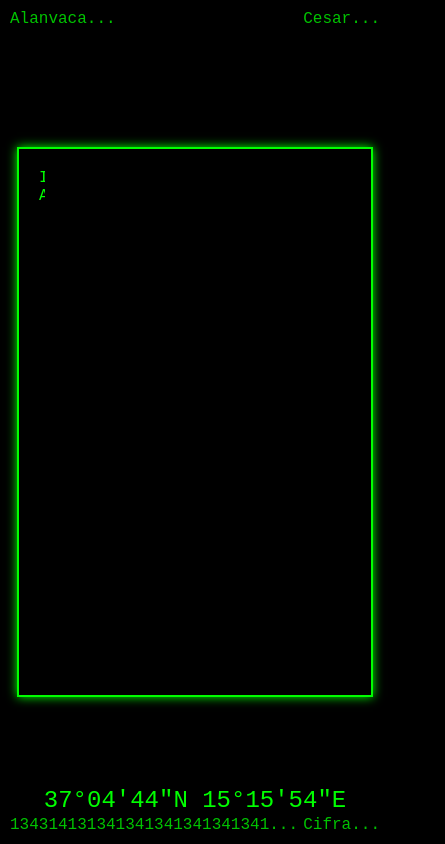
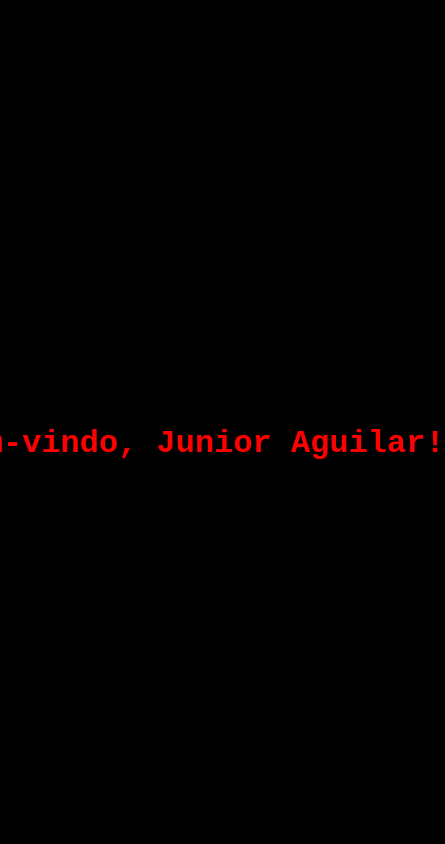
Before and after one commit to Saul-cs/Saul-cs.github.io, a plain HTML site: page index.html in a window 390 px wide. Shown: the whole page, 445 px wide, since content can reach past the window. Drawn offline with Linux system fonts and the light colour scheme.

Commit message:
Add files via upload

```diff
--- a/index.html
+++ b/index.html
@@ -3,197 +3,203 @@
 <head>
   <meta charset="UTF-8">
   <meta name="viewport" content="width=device-width, initial-scale=1.0">
-    <title>onfakjfsmas,f,,r,,,r,,</title>
+  <title>jhy$#%%##TBfjj'''..,;</title>
+  <audio id="background-music" src="COD.mp3" preload="auto" loop></audio>
   <style>
     body {
-            background-color: black;
-            color: #00FF00;
-            font-family: "Courier New", Courier, monospace;
+      margin: 0;
+      padding: 0;
+      background: black;
+      overflow: hidden;
       display: flex;
-            flex-direction: column;
       justify-content: center;
       align-items: center;
       height: 100vh;
-            margin: 0;
+      font-family: 'Courier New', Courier, monospace;
     }
-        .welcome-message {
-            font-size: 48px;
+
+    #welcome-message {
+      color: red;
+      font-size: 32px;
+      position: absolute;
+      top: 50%;
+      left: 50%;
+      transform: translate(-50%, -50%);
       text-align: center;
-            animation: fade-in 3s ease-in-out forwards;
+      white-space: nowrap;
+      opacity: 0;
+      animation: fadeIn 3s ease-in-out forwards, static 3s ease-in-out 3s forwards, fadeOut 3s ease-in-out 6s forwards;
     }
-        @keyframes fade-in {
-            0% {
-                opacity: 0;
+
+    @keyframes fadeIn {
+      0% { opacity: 0; }
+      100% { opacity: 1; }
     }
-            100% {
-                opacity: 1;
+
+    @keyframes static {
+      0% { opacity: 1; }
+      100% { opacity: 1; }
     }
-        }
-        .console {
-            display: none; /* Esconde o console inicialmente */
-            width: 80%;
-            max-width: 800px;
-            height: 60%;
-            overflow-y: auto;
-            border: 2px solid #00FF00;
-            padding: 20px;
-            box-shadow: 0 0 10px #00FF00;
-        }
-        .line {
-            white-space: nowrap;
-            overflow: hidden;
-            border-right: 2px solid;
-            width: 0;
-            animation: typing 4s steps(50, end), blink-caret 0.75s step-end infinite;
-        }
-        @keyframes typing {
-            from { width: 0 }
-            to { width: 100% }
-        }
-        @keyframes blink-caret {
-            from, to { border-color: transparent }
-            50% { border-color: #00FF00 }
-        }
-        .random-line {
-            color: #00FF00;
-            animation: random-flicker 3s infinite alternate;
-        }
-        @keyframes random-flicker {
+
+    @keyframes fadeOut {
       0% { opacity: 1; }
-            50% { opacity: 0.8; }
-            100% { opacity: 0.3; }
-        }
-        .coordinates {
-            font-size: 24px;
-            margin-top: 20px;
-            text-align: center;
-            animation: fade-in 5s ease-in-out forwards;
-            position: fixed;
-            bottom: 30px;
-            color: #00FF00;
-        }
-        /* Estilo das mensagens ao redor da tela */
-        .floating-messages {
-            position: fixed;
-            color: #00FF00;
-            animation: fade 3s ease-in-out infinite;
-        }
-        @keyframes fade {
-            0% { opacity: 0; }
-            50% { opacity: 1; }
       100% { opacity: 0; }
     }
-        .message-top-left {
-            top: 10px;
-            left: 10px;
+
+    canvas {
+      display: block;
+      position: absolute;
+      top: 0;
+      left: 0;
+      width: 100%;
+      height: 100%;
+      z-index: -1;
     }
-        .message-top-right {
-            top: 10px;
-            right: 10px;
+
+    .binary-text {
+      color: red;
+      position: absolute;
+      font-size: 20px;
+      white-space: nowrap;
+      opacity: 0;
+      animation: fadeInOut 5s ease-in-out forwards;
     }
-        .message-bottom-left {
-            bottom: 10px;
-            left: 10px;
+
+    @keyframes fadeInOut {
+      0% { opacity: 0; }
+      20% { opacity: 1; }
+      80% { opacity: 1; }
+      100% { opacity: 0; }
     }
-        .message-bottom-right {
-            bottom: 10px;
-            right: 10px;
+
+    /* Estilo da área de entrada */
+    #input-area {
+      position: absolute;
+      bottom: 20px;
+      left: 50%;
+      transform: translateX(-50%);
+      width: 80%;
+      border: 2px solid red;
+      border-radius: 10px;
+      background-color: rgba(0, 0, 0, 0.7);
+      padding: 10px;
+      display: none; /* Oculta inicialmente */
+      flex-direction: row; /* Adiciona flexbox para alinhar os itens */
+    }
+
+    #input-field {
+      flex: 1; /* Faz o campo de entrada ocupar o espaço restante */
+      border: none;
+      background: transparent;
+      color: red;
+      font-size: 18px;
+      outline: none;
+    }
+
+    #send-button {
+      margin-left: 10px; /* Espaçamento entre o campo de entrada e o botão */
+      padding: 10px 15px;
+      border: none;
+      border-radius: 5px;
+      background-color: red;
+      color: white;
+      cursor: pointer;
+      font-size: 16px;
     }
   </style>
 </head>
 <body>
+  <h1 id="welcome-message">Bem-vindo, Junior Aguilar!</h1>
+  <canvas id="matrix"></canvas>
 
-<div class="welcome-message" id="welcome-message">
-    Bem-vindo, Junior Aguilar!
+  <div id="input-area">
+    <input type="text" id="input-field" placeholder="Digite aqui..." />
+    <button id="send-button">Enviar</button>
   </div>
 
-<div class="console" id="console">
-    <div class="line">Iniciando sequência...</div>
-</div>
-
-<div class="coordinates" id="coordinates">
-    37°04'44"N 15°15'54"E
-</div>
-
-<!-- Mensagens flutuantes ao redor da tela -->
-<div class="floating-messages message-top-left" id="message-top-left"></div>
-<div class="floating-messages message-top-right" id="message-top-right"></div>
-<div class="floating-messages message-bottom-left" id="message-bottom-left"></div>
-<div class="floating-messages message-bottom-right" id="message-bottom-right"></div>
+  <audio id="error-sound" src="erro.mp3" preload="auto"></audio>
 
   <script>
-    const welcomeMessage = document.getElementById('welcome-message');
-    const consoleElement = document.getElementById("console");
-    const messages = [
-        "Alanvaca...",
-        "Cesar...",
-        "134314131341341341341341341...",
-        "Cifra...",
-        "Circunferência...",
-        "Júlio César..."
-    ];
+    const canvas = document.getElementById('matrix');
+    const ctx = canvas.getContext('2d');
 
-    const messageTopLeft = document.getElementById("message-top-left");
-    const messageTopRight = document.getElementById("message-top-right");
-    const messageBottomLeft = document.getElementById("message-bottom-left");
-    const messageBottomRight = document.getElementById("message-bottom-right");
+    // Configuração inicial do canvas
+    canvas.width = window.innerWidth;
+    canvas.height = window.innerHeight;
 
-    let index = 0;
+    // Caracteres binários
+    const binary = "01";
+    const fontSize = 16;
+    const columns = canvas.width / fontSize;
 
-    // Função para atualizar as mensagens ao redor da tela
-    function updateFloatingMessages() {
-        const currentMessage = messages[index % messages.length];
-        messageTopLeft.textContent = currentMessage;
-        messageTopRight.textContent = messages[(index + 1) % messages.length];
-        messageBottomLeft.textContent = messages[(index + 2) % messages.length];
-        messageBottomRight.textContent = messages[(index + 3) % messages.length];
-        index++;
+    // Array para armazenar as gotas
+    const drops = [];
+    for (let x = 0; x < columns; x++) {
+      drops[x] = 1;
     }
 
-    // Atualizar as mensagens a cada 3 segundos
-    setInterval(updateFloatingMessages, 3000);
+    // Função que desenha os caracteres binários
+    function draw() {
+      ctx.fillStyle = 'rgba(0, 0, 0, 0.05)'; // Fundo preto com leve transparência
+      ctx.fillRect(0, 0, canvas.width, canvas.height);
 
-    // Função para adicionar uma nova linha ao "console"
-    function addLine(text) {
-        const newLine = document.createElement("div");
-        newLine.classList.add("line");
-        newLine.textContent = text;
-        consoleElement.appendChild(newLine);
+      ctx.fillStyle = '#FF0000'; // Cor dos caracteres (vermelho)
+      ctx.font = `${fontSize}px Courier`;
+
+      for (let i = 0; i < drops.length; i++) {
+        const text = binary[Math.floor(Math.random() * binary.length)];
+        ctx.fillText(text, i * fontSize, drops[i] * fontSize);
+
+        // Reset para o topo da tela após ultrapassar o limite
+        if (drops[i] * fontSize > canvas.height && Math.random() > 0.975) {
+          drops[i] = 0;
         }
 
-    // Função para simular a digitação com atraso
-    function simulateTyping(text, delay) {
-        setTimeout(() => {
-            addLine(text);
-        }, delay);
+        drops[i]++;
+      }
     }
 
-    // Função para exibir o código específico
-    function displaySpecificCode() {
-        const code = "Gh-ph xpd dodydqfd h xp srqwr gh dsrlr h hx pryhuhl r pxqgr";
-        const codeLine = document.createElement("div");
-        codeLine.classList.add("random-line");
-        codeLine.textContent = code;
-        consoleElement.appendChild(codeLine);
-        consoleElement.scrollTop = consoleElement.scrollHeight; // Rolar para baixo
+    // Função para criar o texto binário
+    function createBinaryText() {
+      const binaryText = document.createElement('div');
+      binaryText.className = 'binary-text';
+      binaryText.innerText = '01010011 01101111 01101101';
+
+      // Posicionamento aleatório
+      binaryText.style.top = Math.random() * 100 + 'vh';
+      binaryText.style.left = Math.random() * 100 + 'vw';
+
+      document.body.appendChild(binaryText);
+
+      // Animação de fade-in e fade-out
+      setTimeout(() => {
+        binaryText.remove();
+      }, 5000); // Dura 5 segundos
     }
 
-    // Função para mostrar o console após a saudação
-    function showConsole() {
-        welcomeMessage.style.display = 'none'; // Esconde a saudação
-        consoleElement.style.display = 'block'; // Mostra o console
-        let delay = 0;
-        messages.forEach((message, index) => {
-            simulateTyping(message, delay);
-            delay += 3000; // Atraso para cada mensagem
-            setTimeout(displaySpecificCode, delay); // Adicionar código específico após cada mensagem
-            delay += 1000; // Tempo para o código específico aparecer
+    // Espera 9 segundos (tempo total da animação) antes de iniciar o efeito da chuva de códigos
+    setTimeout(() => {
+      document.getElementById('background-music').play(); // Toca a música de fundo
+      setInterval(draw, 50);
+      // Começa a criar o texto binário após o fade-out do welcome-message
+      setInterval(createBinaryText, 2000); // Inicia a geração do texto binário
+
+      // Exibir a área de entrada após o fade-out do título
+      const inputArea = document.getElementById('input-area');
+      inputArea.style.display = 'flex'; // Muda para flex para alinhar os itens
+    }, 9000);
+
+    // Função para lidar com o botão de enviar
+    document.getElementById('send-button').addEventListener('click', () => {
+      const inputField = document.getElementById('input-field');
+      const userInput = inputField.value.trim().toLowerCase(); // Lê a entrada do usuário e converte para minúsculas
+
+      if (userInput === 'som') {
+        window.location.href = 'nova_pagina.html'; // Altere para o URL da nova página
+      } else {
+        document.getElementById('error-sound').play(); // Emite o som de erro
+      }
     });
-    }
-
-    // Mostrar o console após 5 segundos da saudação
-    setTimeout(showConsole, 5000);
   </script>
-
 </body>
 </html>
```
Also changed, not shown: nova_pagina.html (added, +60 -0 lines), 4 other files. Lines whose indentation alone changed are shown as unchanged.
